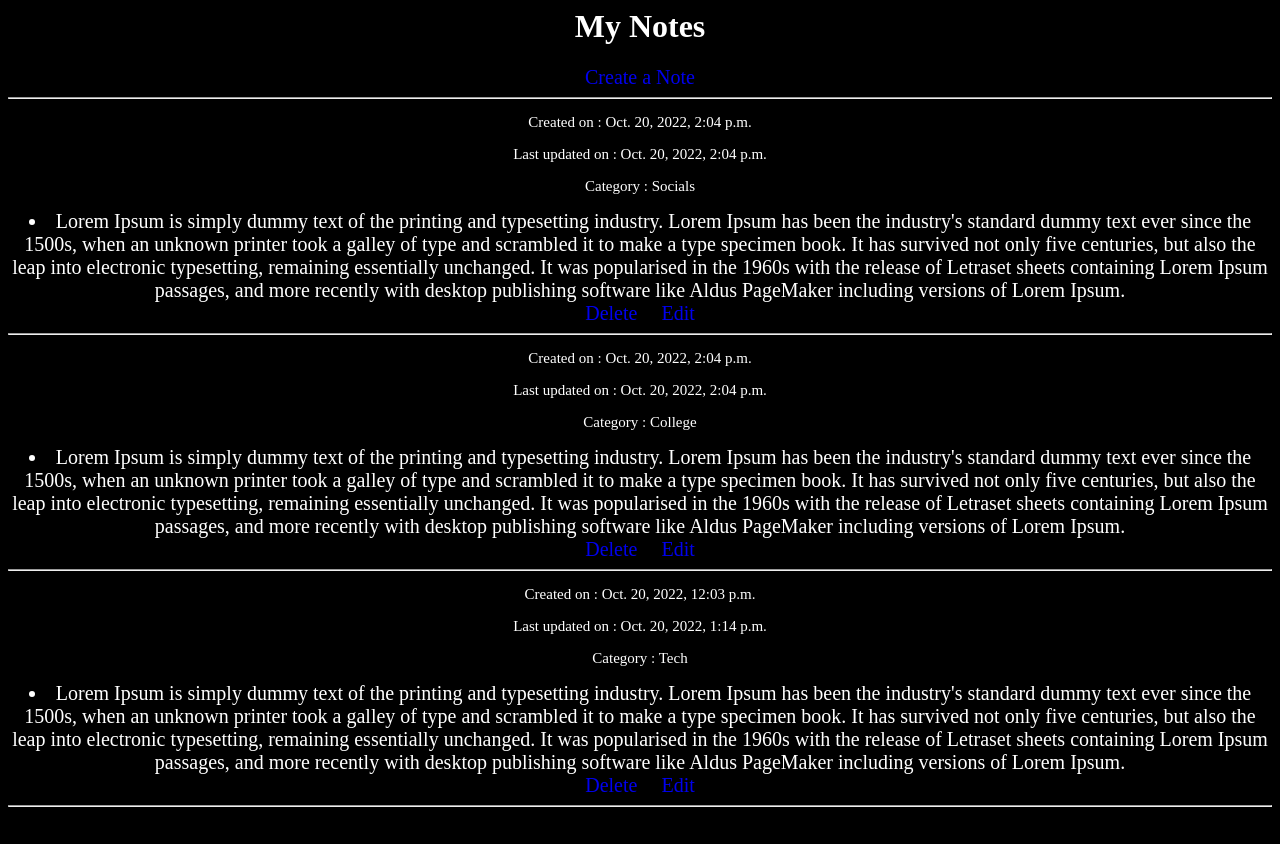
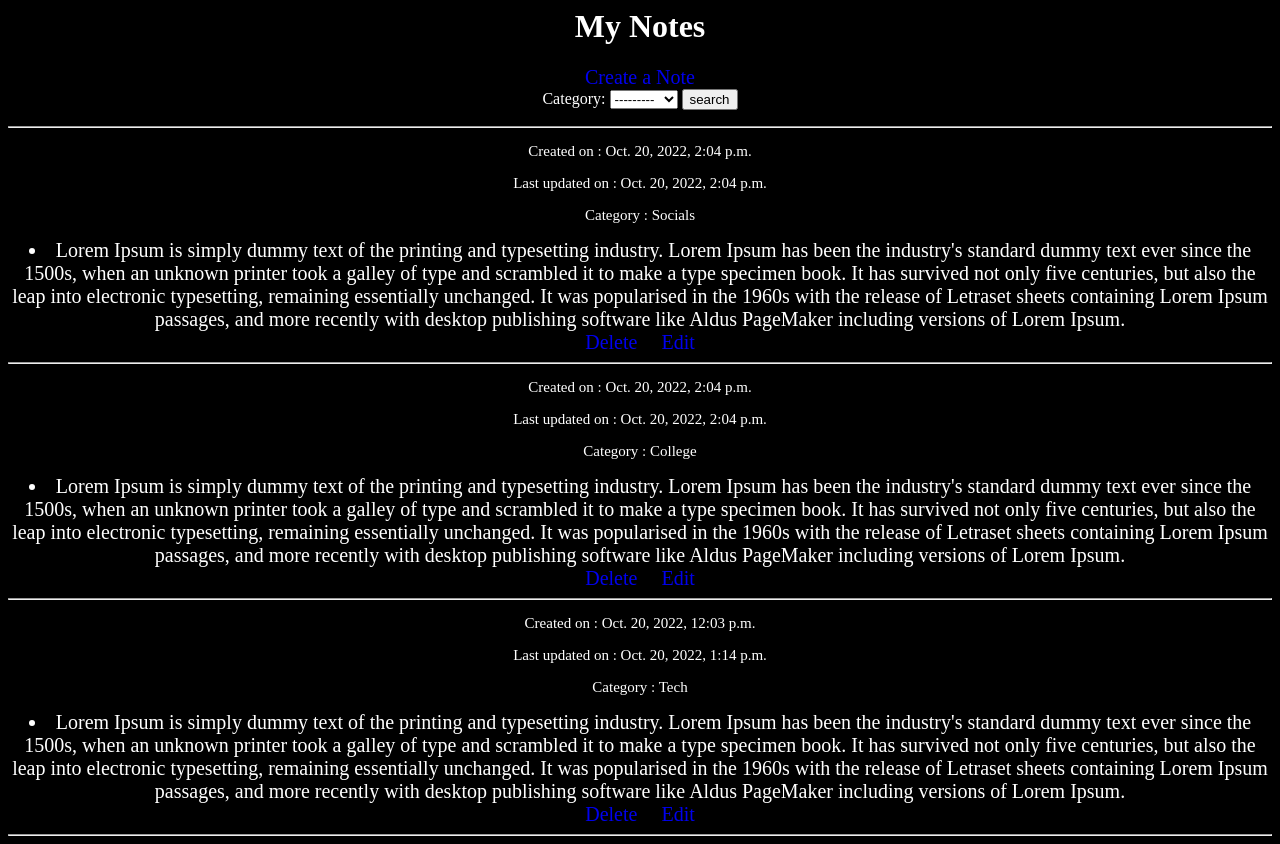
Before and after one commit to suhaillahmad/NotesTakingApp, a Django app: page / in a window 1280 px wide. Before the commit the page ends 807 px from the top, so only its background shows below. Run offline with Django 4.2, Linux system fonts and the light colour scheme; data comes from the database, SQL or seed files in the repository; both versions use the stored data as it was after the commit.

Commit message:
Addded Category based Filter

```diff
--- a/Notes/settings.py
+++ b/Notes/settings.py
@@ -38,6 +38,7 @@ INSTALLED_APPS = [
     'django.contrib.messages',
     'django.contrib.staticfiles',
     'base.apps.BaseConfig',
+    'django_filters'
 ]
 
 MIDDLEWARE = [
--- a/base/admin.py
+++ b/base/admin.py
@@ -1,7 +1,7 @@
 from django.contrib import admin
-from .models import Notes
-from .models import Category
+from .models import *
 # Register your models here.
 
 admin.site.register(Notes)
 admin.site.register(Category)
+admin.site.register(Search)
--- /dev/null
+++ b/base/filters.py
@@ -0,0 +1,8 @@
+import django_filters
+
+from .models import *
+
+class OrderFilter(django_filters.FilterSet):
+    class Meta:
+        model = Search
+        fields = {'category': ['exact']}
--- a/base/models.py
+++ b/base/models.py
@@ -19,3 +19,11 @@ class Notes(models.Model):
 
     def __str__(self):
         return self.description
+
+class Search(models.Model):
+    status = models.TextField(null=True, blank=True)
+    category = models.ForeignKey(Category, on_delete=models.SET_NULL, null=True)
+    date_created = models.DateTimeField(auto_now_add=True)
+
+    def __str__(self):
+        return self.status
--- a/base/templates/base/create_note.html
+++ b/base/templates/base/create_note.html
@@ -5,7 +5,6 @@
     color: #fff;
   }
 </style>
-
 <div>
   <form method="POST" action="">
     {% csrf_token %} {{form.as_p}}
--- a/base/templates/base/home.html
+++ b/base/templates/base/home.html
@@ -23,7 +23,16 @@
 
 <div class="Notes">
   <a href="{% url 'createNotes' %}">Create a Note</a>
+
+  <div>
+    <form method="GET" action="">
+      {{myFilter.form}}
+      <button type="submit">search</button>
+    </form>
+  </div>
+
   <hr />
+
   {% for notes in Note %}
   <div>
     <p>Created on : {{ notes.created }}</p>
--- a/base/views.py
+++ b/base/views.py
@@ -1,6 +1,8 @@
+from ast import Or
 from django.shortcuts import render, redirect
 from base.forms import NotesForm
 from .models import Notes
+from .filters import OrderFilter
 
 
 # Create your views here.
@@ -10,7 +12,12 @@ from .models import Notes
 def MyNotes(request):
 
     Note = Notes.objects.all()
-    context = {'Note' : Note}
+
+
+    myFilter = OrderFilter(request.GET, queryset=Note)
+    Note = myFilter.qs
+
+    context = {'Note' : Note, 'myFilter': myFilter}
     return render(request, 'base/home.html', context)
 
 def createNotes(request):
```
Also changed, not shown: base/migrations/0005_search.py (added), base/migrations/0006_search_status.py (added), db.sqlite3.
